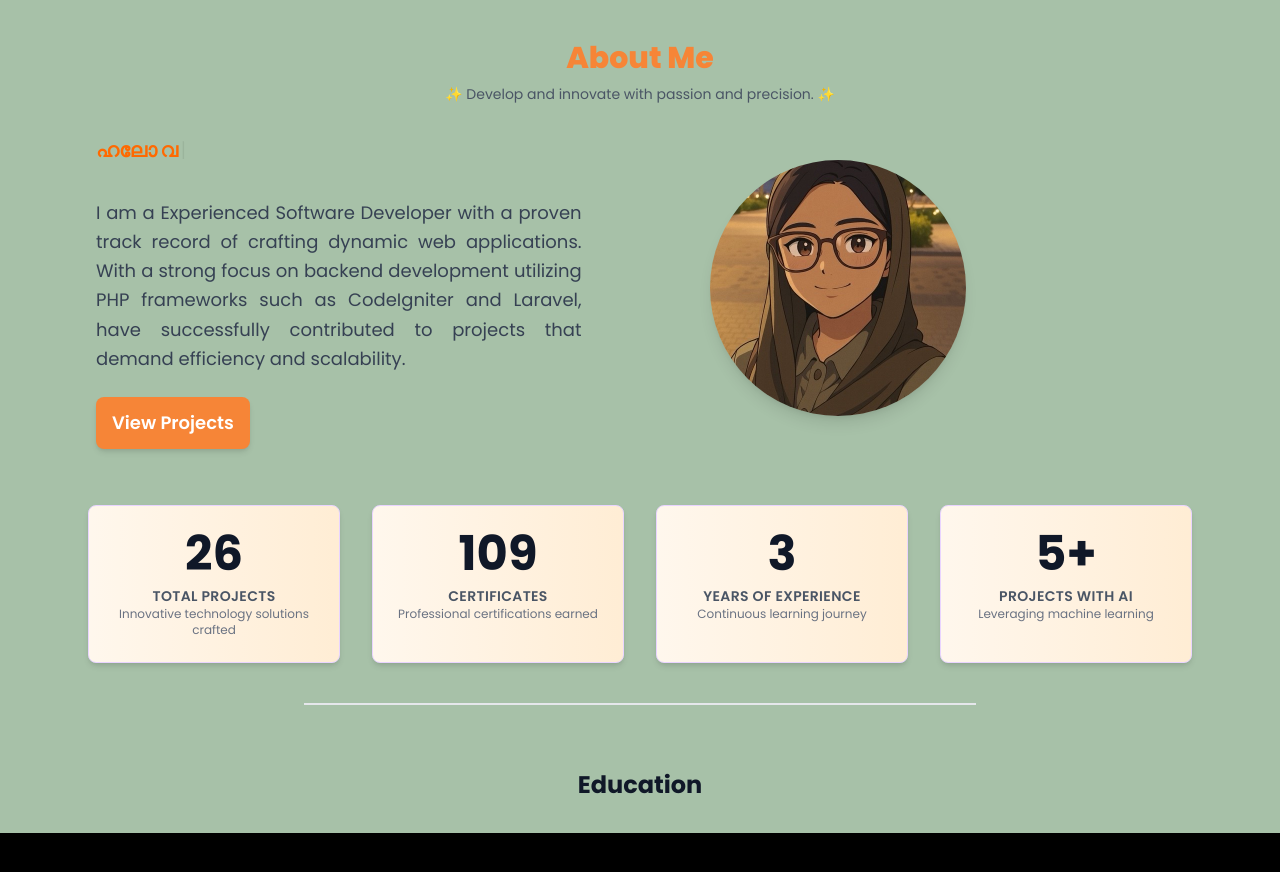
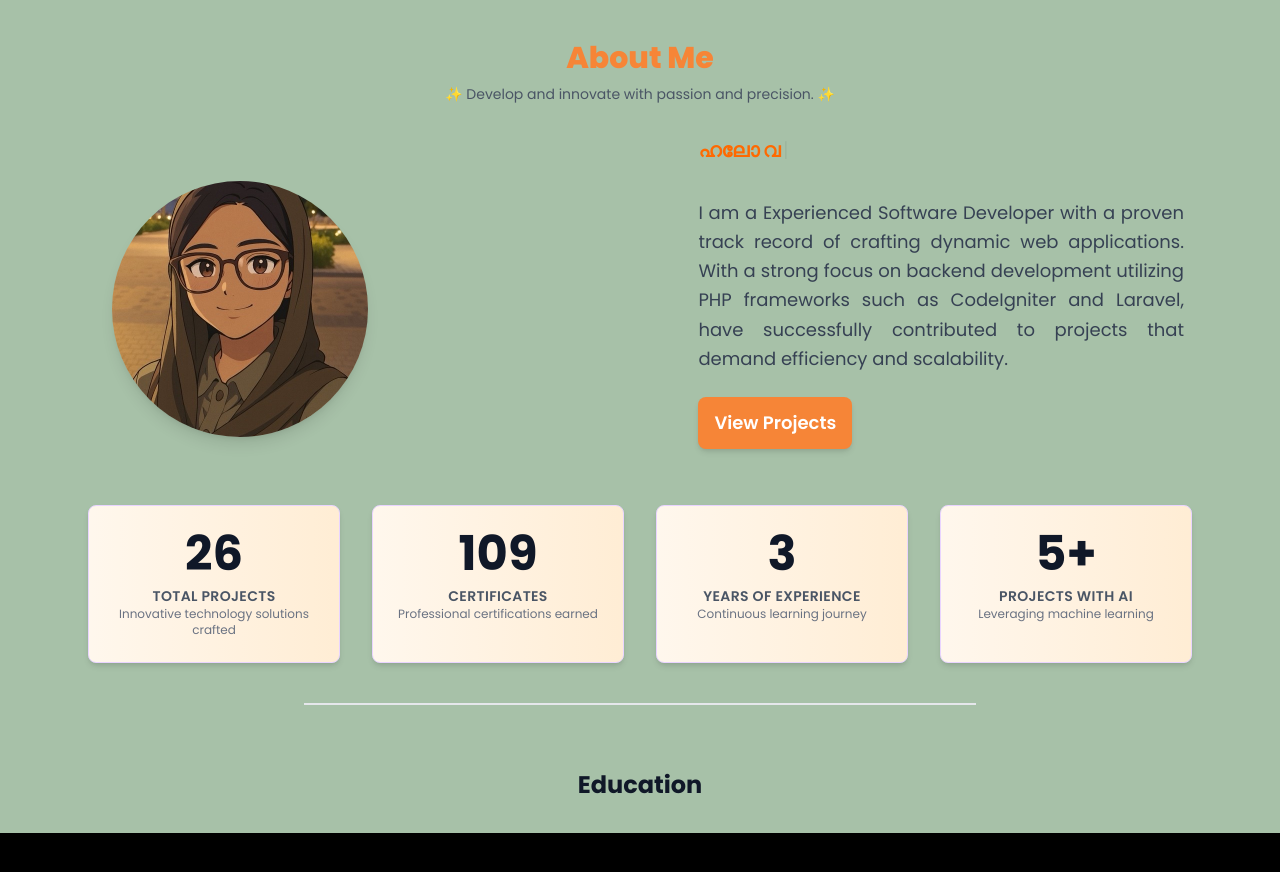
Before and after one commit to jasna18/vue-portfolio-new, a Vue app in the folder portfolio-new/: page / in a window 1280 px wide. Shown: the part 840-1712 px from the top of the page. Built offline with nearby package versions, Linux system fonts and the light colour scheme.

Commit message:
md screen centered

```diff
--- a/portfolio-new/src/components/Page/AboutUs.vue
+++ b/portfolio-new/src/components/Page/AboutUs.vue
@@ -13,10 +13,10 @@
         </p>
       </div>
      <!-- content wrapper photo div,animation div-text div,project heading  -->
-    <div class="w-full flex flex-col lg:flex-row md:items-start gap-12 lg:gap-16 px-10 mt-2 ">
+    <div class="w-full flex flex-col lg:flex-row gap-12 lg:gap-16 px-10 mt-2 md:items-center">
        <!-- photo -->
-        <div class="px-4 lg:px-10 md:w-1/2 lg:w-1/2 flex flex-col justify-center
-        lg:justify-end sm:order-1 mt-4 lg:mt-10">
+        <div class="px-4 lg:px-10 md:w-1/2 lg:w-1/2 flex flex-col
+        lg:justify-end  mt-4 lg:mt-10 ">
           <img
         :src="anime"
          alt="Jasna Profile"
@@ -25,13 +25,12 @@
         </div>
         <!-- animated heading,text -->
        <div class="md:w-1/2 lg:space-y-2  lg:w-1/2 mt-4 lg:mt-4">
-          <h3 class="text-sm  leading-tight text-center lg:text-start lg:mb-4 px-2 lg:px-6">
+          <h3 class="text-sm  leading-tight text-center lg:text-start lg:mb-4 px-2 lg:px-6 md:text-center ">
             <AnimateHeading :headings="['Hello World', 'ഹലോ വേൾഡ്']" fontWeight="1000" class="text-orange-500"/>
 
             <br class="md:hidden lg:block "/>
           </h3>
-          <div class="text-sm lg:text-lg px-2 lg:px-6
-          ">
+          <div class="text-sm lg:text-lg px-2 lg:px-6">
           <p class="text-justify text-gray-700 dark:text-gray-300  leading-relaxed wrap-break-word">
             I am a Experienced Software Developer with a
             proven track record of crafting dynamic web
```
